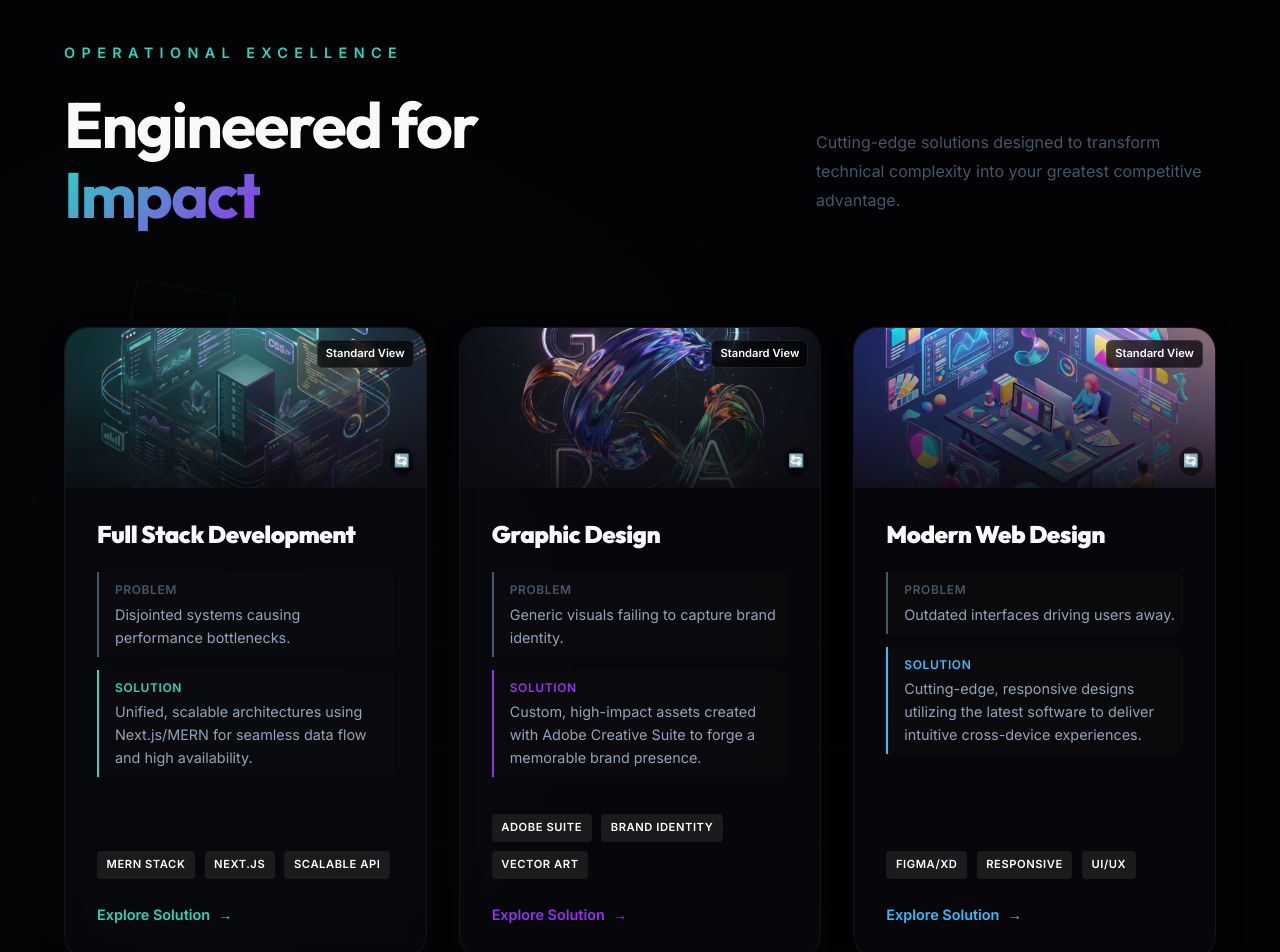
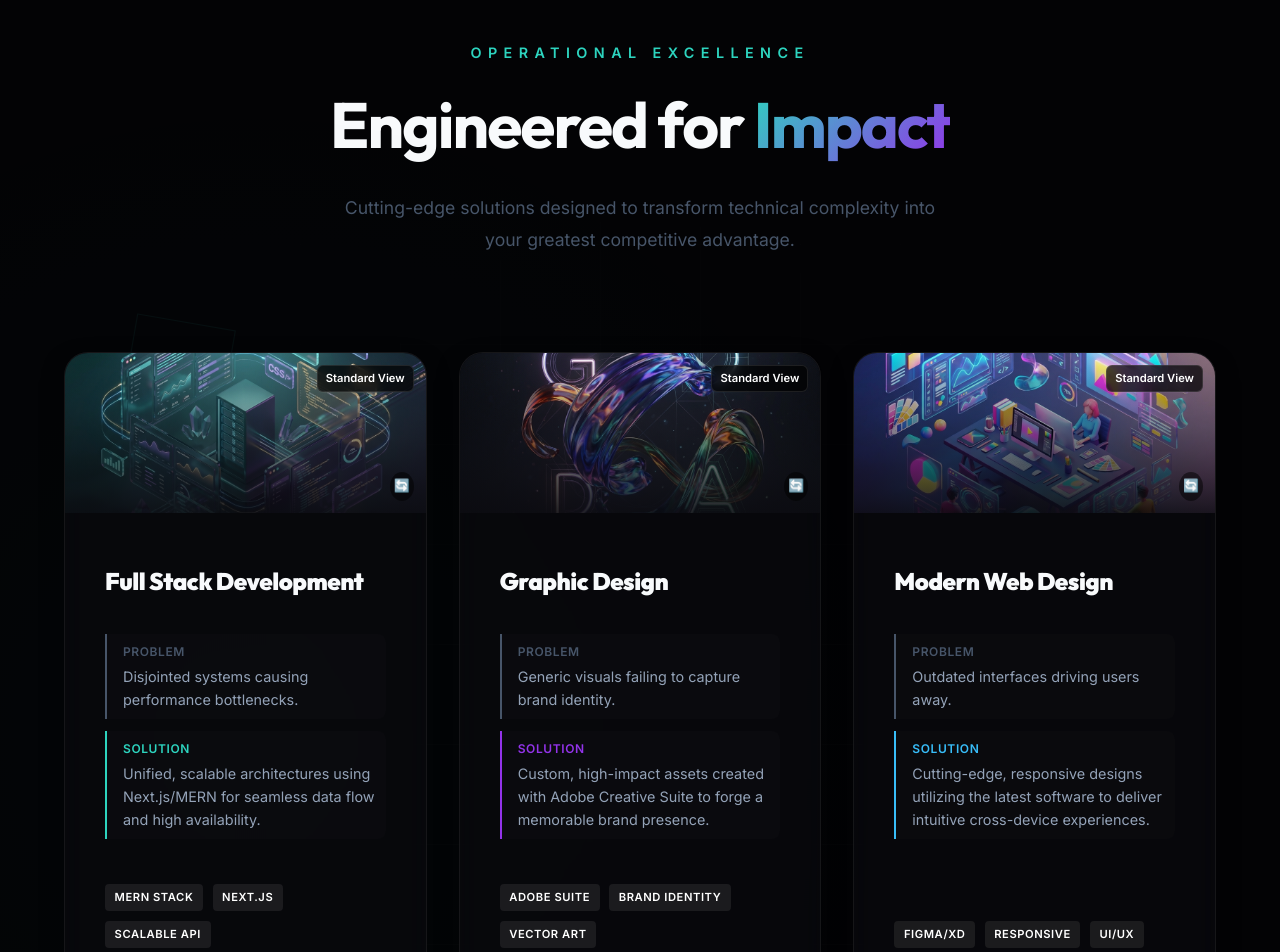
Before and after one commit to asterexplorer/asterexplorer_website, a React (Vite) app: page / in a window 1280 px wide. Shown: the part 4740-5692 px from the top of the page. Built offline with nearby package versions, Linux system fonts and the light colour scheme.

Commit message:
Improve alignment in Solutions section: center header and normalize card heights

```diff
--- a/src/components/ServiceSummary.jsx
+++ b/src/components/ServiceSummary.jsx
@@ -89,9 +89,19 @@ const ServiceCard = ({ sol }) => {
                 <div style={{ position: 'absolute', inset: 0, background: `linear-gradient(to top, rgba(10, 10, 15, 0.9), transparent)` }}></div>
             </div>
 
-            <div style={{ padding: '2rem', display: 'flex', flexDirection: 'column', flexGrow: 1 }}>
-                <h3 style={{ fontSize: '1.5rem', marginBottom: '1.5rem', fontWeight: '900', lineHeight: '1.2', letterSpacing: '-0.02em', color: viewMode === 1 ? sol.accent : 'inherit' }}>{sol.title}</h3>
-                <div style={{ marginBottom: '1.5rem', flexGrow: 1 }}>
+            <div style={{ padding: '2.5rem', display: 'flex', flexDirection: 'column', flexGrow: 1 }}>
+                <h3 style={{
+                    fontSize: '1.5rem',
+                    marginBottom: '1.5rem',
+                    fontWeight: '900',
+                    lineHeight: '1.2',
+                    letterSpacing: '-0.02em',
+                    minHeight: '3.6rem',
+                    display: 'flex',
+                    alignItems: 'center',
+                    color: viewMode === 1 ? sol.accent : 'inherit'
+                }}>{sol.title}</h3>
+                <div style={{ marginBottom: '2rem', flexGrow: 1 }}>
                     {sol.description.split('\n').map((line, i) => (
                         <div key={i} style={{
                             marginBottom: '0.8rem',
@@ -137,8 +147,8 @@ const ServiceCard = ({ sol }) => {
                     ))}
                 </div>
 
-                <div style={{ display: 'flex', alignItems: 'center', gap: '0.5rem', color: sol.accent, fontWeight: '700', fontSize: '0.9rem', marginTop: 'auto' }}>
-                    Explore Solution <span style={{ transition: 'transform 0.3s ease' }} className="arrow-icon">→</span>
+                <div style={{ display: 'flex', alignItems: 'center', gap: '0.8rem', color: sol.accent, fontWeight: '800', fontSize: '0.9rem', marginTop: 'auto', textTransform: 'uppercase', letterSpacing: '0.1em' }}>
+                    View Case Study <span style={{ transition: 'transform 0.3s ease' }} className="arrow-icon">→</span>
                 </div>
             </div>
         </div>
@@ -257,14 +267,14 @@ const ServiceSummary = () => {
             <div className="glow-bg" style={{ bottom: '-10%', left: '50%', transform: 'translateX(-50%)', width: '800px', height: '800px', opacity: '0.05' }}></div>
 
             <div className="container">
-                <div style={{ display: 'flex', justifyContent: 'space-between', alignItems: 'flex-end', marginBottom: '6rem' }}>
-                    <div style={{ maxWidth: '600px' }}>
+                <div style={{ textAlign: 'center', marginBottom: '6rem' }}>
+                    <div style={{ maxWidth: '800px', margin: '0 auto' }}>
                         <span style={{ color: 'var(--primary)', textTransform: 'uppercase', letterSpacing: '0.4rem', fontSize: '0.9rem', fontWeight: '800' }}>Operational Excellence</span>
-                        <h2 style={{ marginTop: '1.5rem', fontSize: 'clamp(2.5rem, 5vw, 4.5rem)' }}>Engineered for <span className="text-gradient">Impact</span></h2>
+                        <h2 style={{ marginTop: '1.5rem', marginBottom: '2rem', fontSize: 'clamp(2.5rem, 5vw, 4.5rem)' }}>Engineered for <span className="text-gradient">Impact</span></h2>
+                        <p style={{ color: 'var(--text-tertiary)', maxWidth: '600px', margin: '0 auto', fontSize: '1.1rem', lineHeight: '1.8' }}>
+                            Cutting-edge solutions designed to transform technical complexity into your greatest competitive advantage.
+                        </p>
                     </div>
-                    <p style={{ color: 'var(--text-tertiary)', maxWidth: '400px', fontSize: '1rem', lineHeight: '1.8', marginBottom: '1rem' }}>
-                        Cutting-edge solutions designed to transform technical complexity into your greatest competitive advantage.
-                    </p>
                 </div>
 
                 <style>{`
```
